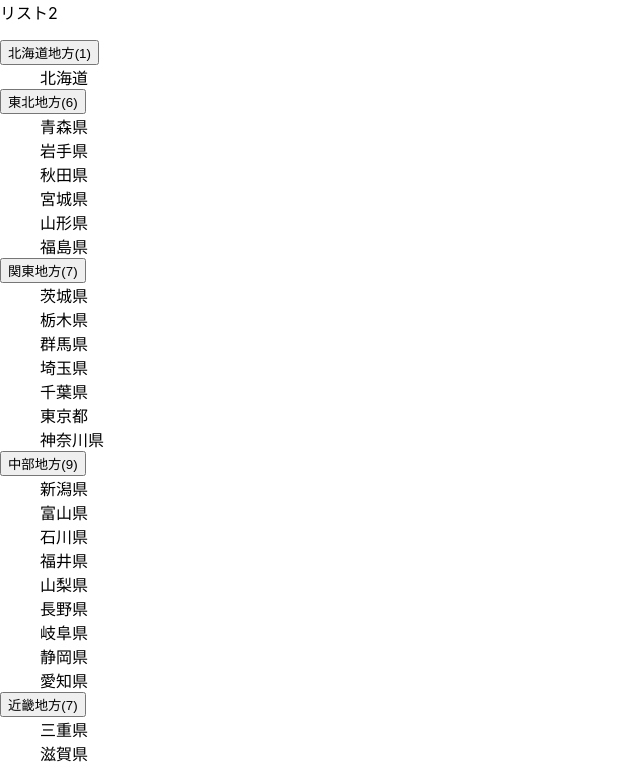
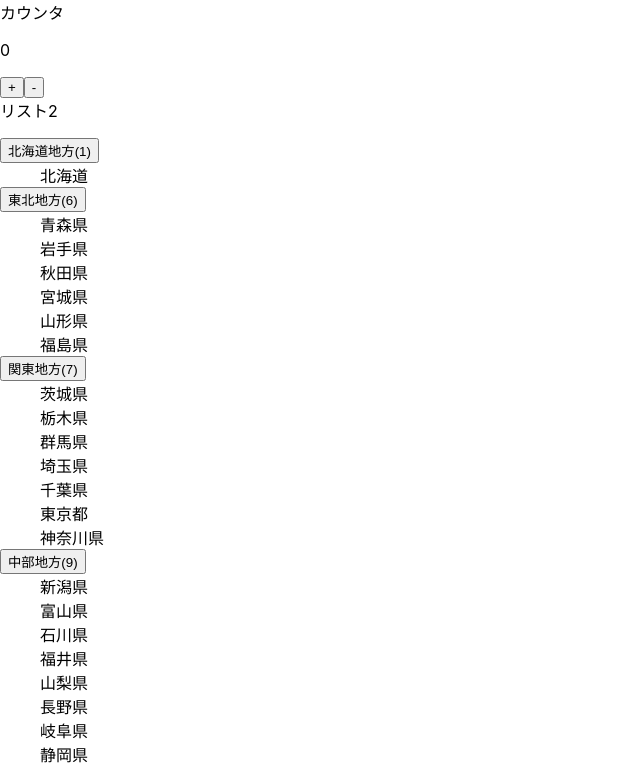
Before and after one commit to spi-kbs/dx47ts, a React (Create React App) app: page / in a window 1280 px wide. Shown: the top 768 px of the page, without its empty margins (0-640 px from the left). Built offline with nearby package versions, Linux system fonts and the light colour scheme.

Commit message:
数値あげさげ
数値あげさげを追加しました。
マイナス数値はエラーを表示するようにしました。

```diff
--- a/src/App.tsx
+++ b/src/App.tsx
@@ -1,10 +1,14 @@
 import React from 'react';
 import List1 from './List1';
 import List2 from './List2';
+import {NumCounter} from './components/NumCounter';
+
 
 function App() {
   return (
     <React.Fragment>
+      カウンタ
+      <NumCounter />
       リスト2
       <List2 />
       リスト1
--- /dev/null
+++ b/src/components/NumCounter.tsx
@@ -0,0 +1,39 @@
+import React, { useState } from 'react';
+import {Region} from "../types/Prefecture"
+
+
+export const NumCounter = () => {
+  const [number, setNumber] = useState<number>(0);
+  const [error, setError] = useState<string>('');
+
+  return (
+    <div>
+      <p>{number}{error}</p>
+      <p></p>
+      <button onClick={
+        () => {
+          setNumber(number + 1)
+          setError('')
+        }
+      }>+</button>
+      <button onClick={
+        () => {
+          const nextValue = number - 1
+          if (nextValue < 0) {
+            setError(' : error!')
+            return;
+          }
+          setNumber(nextValue)
+          setNumber(Math.max(0, number - 1))
+        }
+      }>-</button>
+    </div>
+  )
+};
+
+
+// export const Number = () => {
+//   return (
+//     <></>
+//   );
+// };
```
Also changed, not shown: src/List2.tsx (line endings or trailing spaces).
